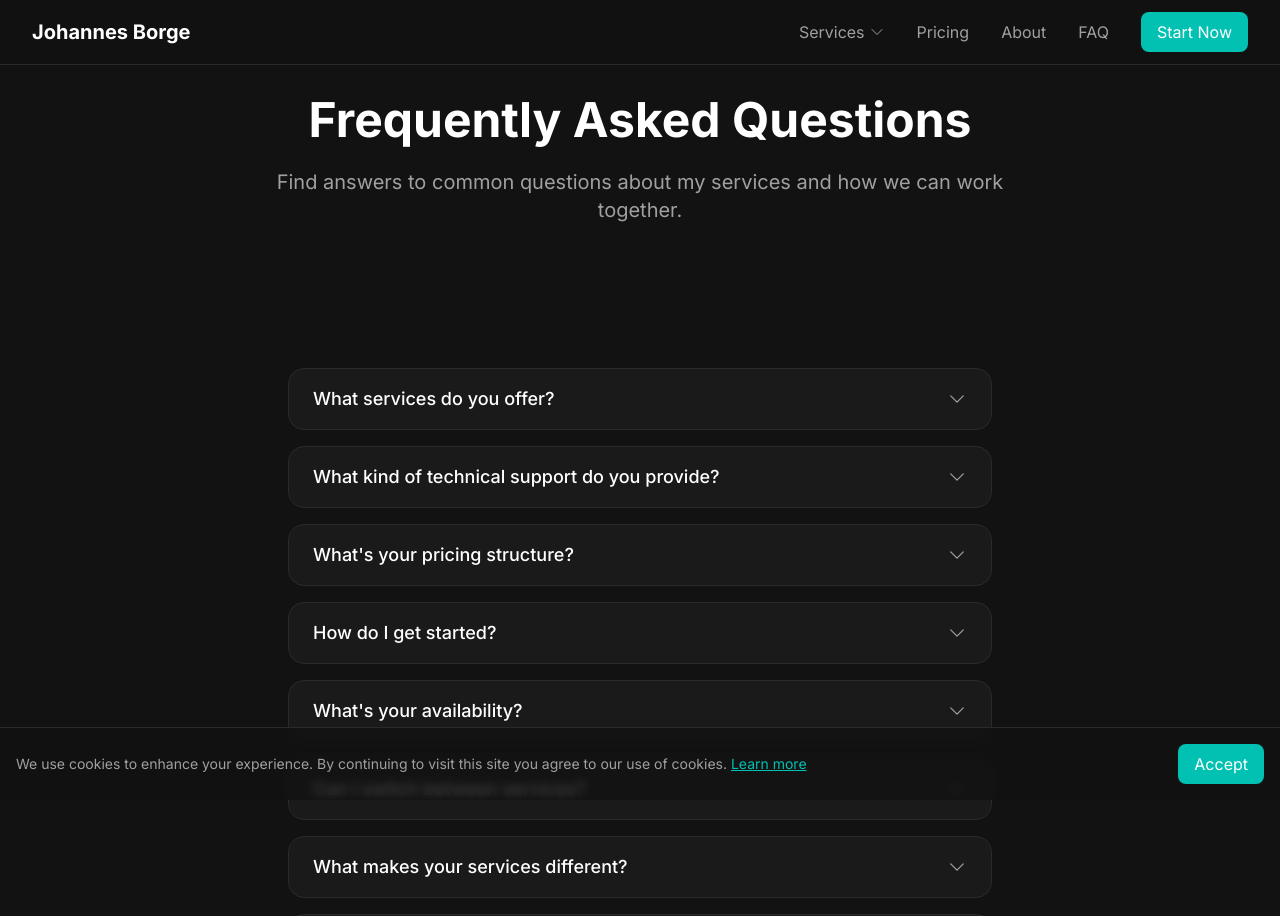
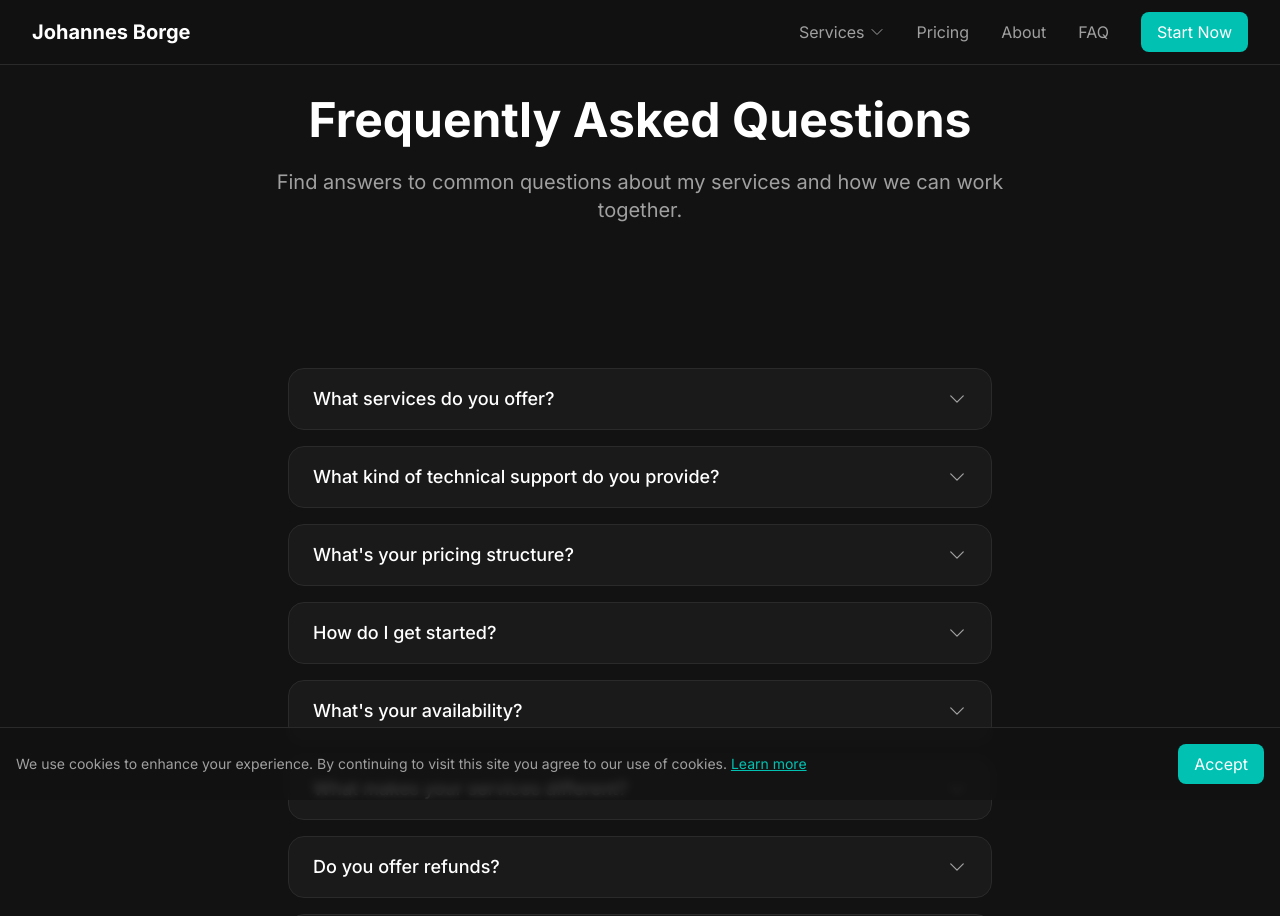
Before and after one commit to JohannesBorge/borge, a Next.js app: page /faq in a window 1280 px wide. Shown: the top 916 px of the page. Built offline with nearby package versions, Linux system fonts and the light colour scheme.

Commit message:
Remove FAQ item about switching between services

```diff
--- a/app/faq/page.tsx
+++ b/app/faq/page.tsx
@@ -27,10 +27,6 @@ export default function FAQ() {
     {
       question: "What's your availability?",
       answer: "I'm available Monday through Friday, with response times typically within 24 hours. For urgent matters, you can reach me through WhatsApp or phone call for faster response."
-    },
-    {
-      question: "Can I switch between services?",
-      answer: "Yes, you can switch between services or upgrade to the All Services package at any time. Just let me know, and we'll adjust your subscription accordingly."
     },
     {
       question: "What makes your services different?",
```
